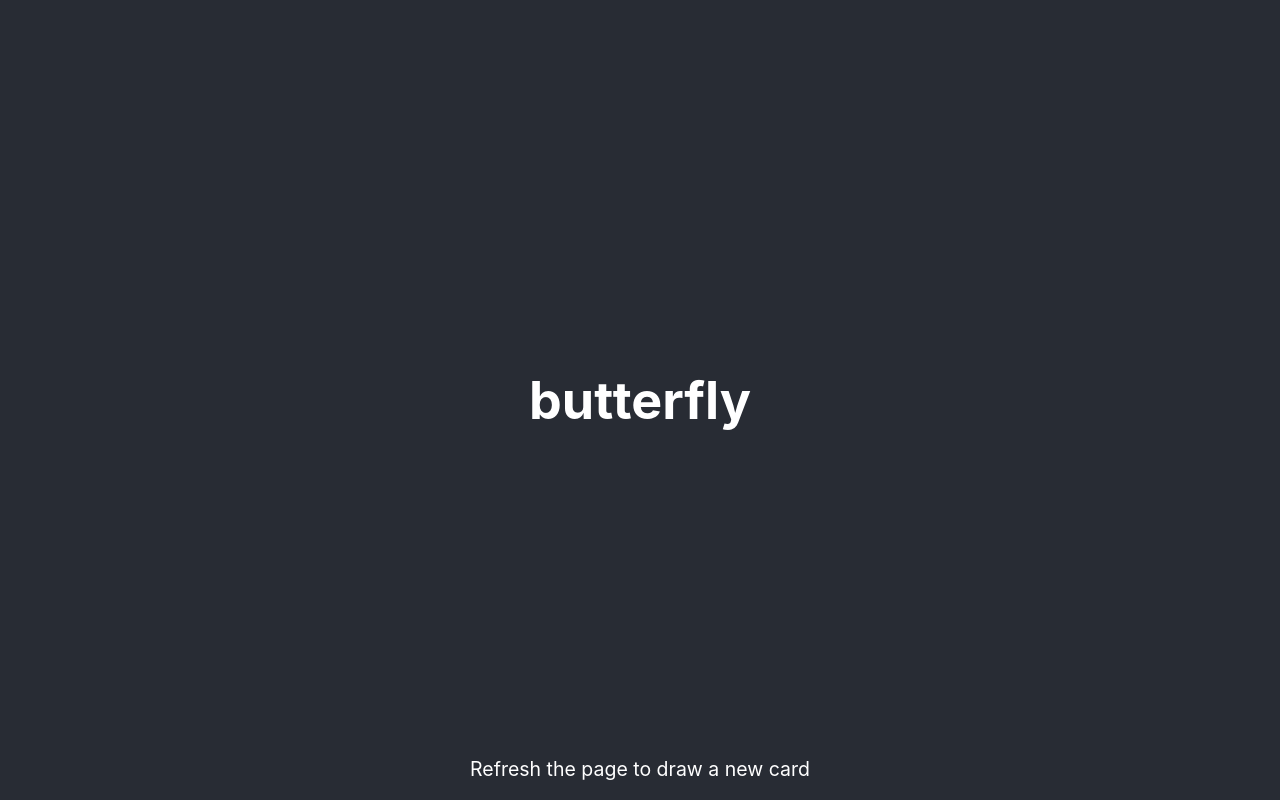
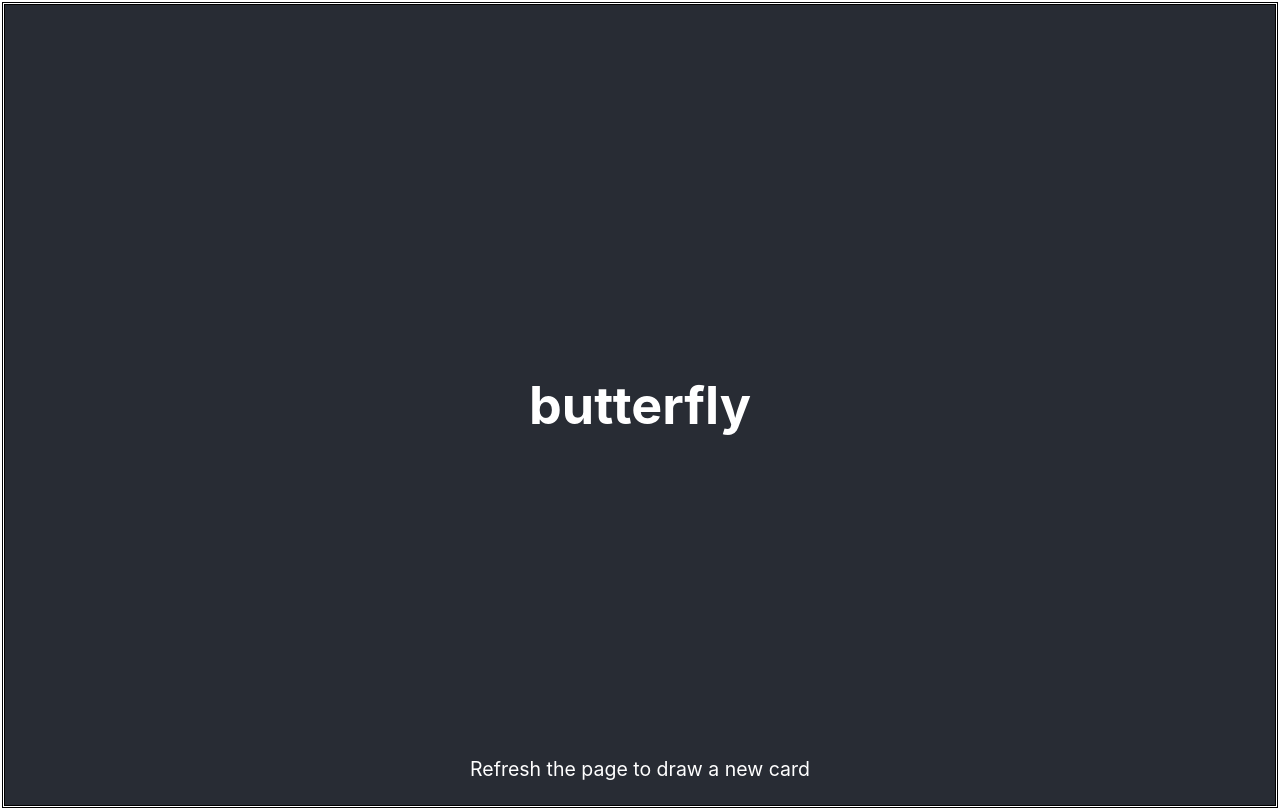
Before and after one commit to eban5/medium_card_clone, a React (Create React App) app: page / in a window 1280 px wide. Built offline with nearby package versions, Linux system fonts and the light colour scheme.

Commit message:
Updated styling

```diff
--- a/src/App.css
+++ b/src/App.css
@@ -1,5 +1,7 @@
 .App {
+  margin: 5px;
   text-align: center;
+  outline-style: double;
 }
 
 .App-logo {
```
